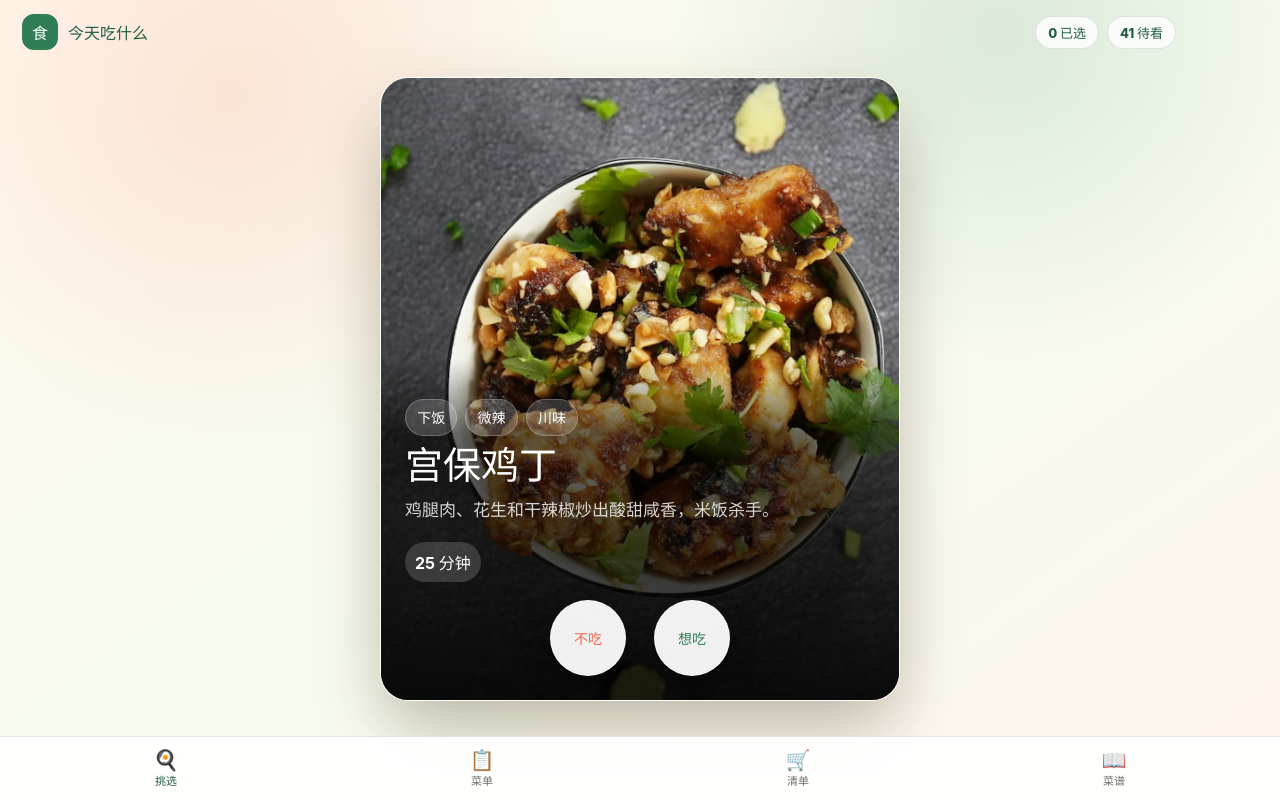
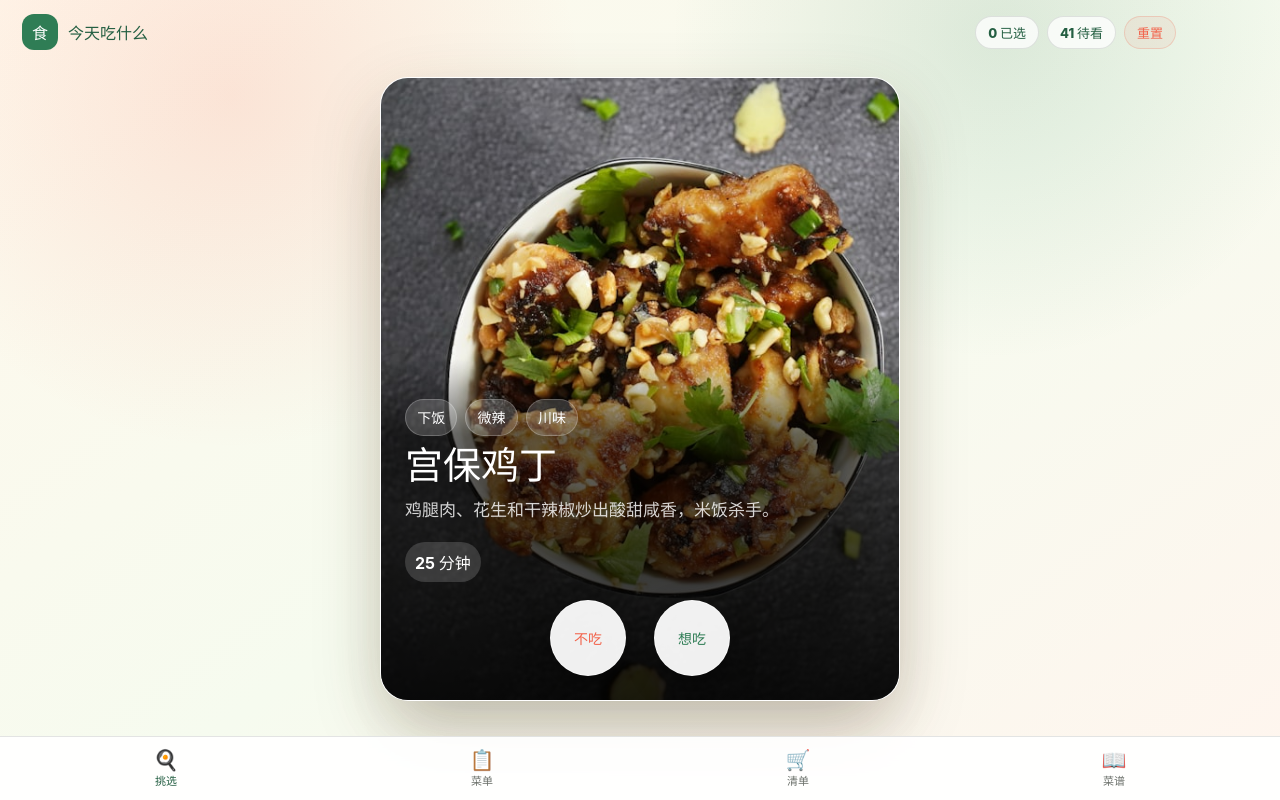
Before and after one commit to SuperMike96/what-to-eat-today, a React (Vite) app: page / in a window 1280 px wide. Built offline with nearby package versions, Linux system fonts and the light colour scheme.

Commit message:
feat: 在挑选页顶部待看右侧增加重置按钮
- CompactHeader 新增 onReset prop，渲染在 待看 计数右侧

- App.tsx 将 resetAll 传入 CompactHeader

- base.css 新增 .header-reset 样式（珊瑚色 pill 按钮，悬停上浮）

```diff
--- a/src/App.tsx
+++ b/src/App.tsx
@@ -122,6 +122,7 @@ export function App() {
           selectedCount={state.selectedDishIds.length}
           pendingCount={state.pendingDishIds.length}
           remainingCount={remainingDishes.length}
+          onReset={resetAll}
         />
       )}
 
--- a/src/components/CompactHeader.tsx
+++ b/src/components/CompactHeader.tsx
@@ -2,10 +2,12 @@ export function CompactHeader({
   selectedCount,
   pendingCount,
   remainingCount,
+  onReset,
 }: {
   selectedCount: number;
   pendingCount: number;
   remainingCount: number;
+  onReset?: () => void;
 }) {
   return (
     <header className="compact-header">
@@ -17,6 +19,11 @@ export function CompactHeader({
         <span>{selectedCount} 已选</span>
         {pendingCount > 0 && <span>{pendingCount} 待定</span>}
         <span>{remainingCount} 待看</span>
+        {onReset && (
+          <button className="header-reset" type="button" onClick={onReset}>
+            重置
+          </button>
+        )}
       </div>
     </header>
   );
--- a/src/styles/base.css
+++ b/src/styles/base.css
@@ -117,6 +117,30 @@ button:disabled {
   padding: 6px 12px;
 }
 
+.header-reset {
+  align-items: center;
+  background: rgba(242, 99, 75, 0.08);
+  border: 1px solid rgba(242, 99, 75, 0.22);
+  border-radius: 999px;
+  color: var(--coral);
+  cursor: pointer;
+  display: inline-flex;
+  font-size: 13px;
+  font-weight: 850;
+  padding: 6px 12px;
+  transition: transform 180ms ease, box-shadow 180ms ease, background 180ms ease;
+}
+
+.header-reset:hover {
+  background: rgba(242, 99, 75, 0.14);
+  box-shadow: 0 6px 16px rgba(242, 99, 75, 0.16);
+  transform: translateY(-1px);
+}
+
+.header-reset:active {
+  transform: translateY(0) scale(0.96);
+}
+
 /* ===== Brand ===== */
 
 .brand-row {
```
